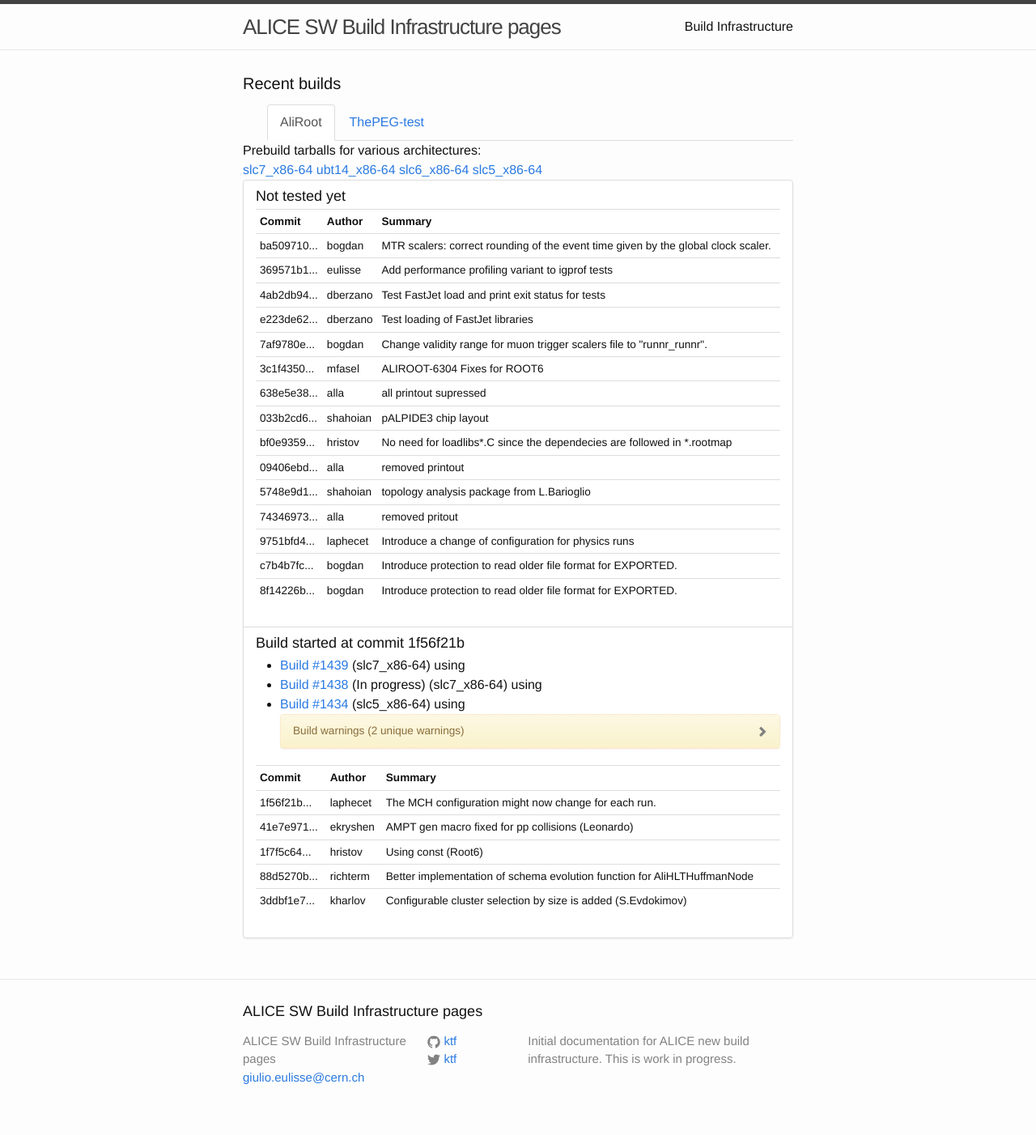
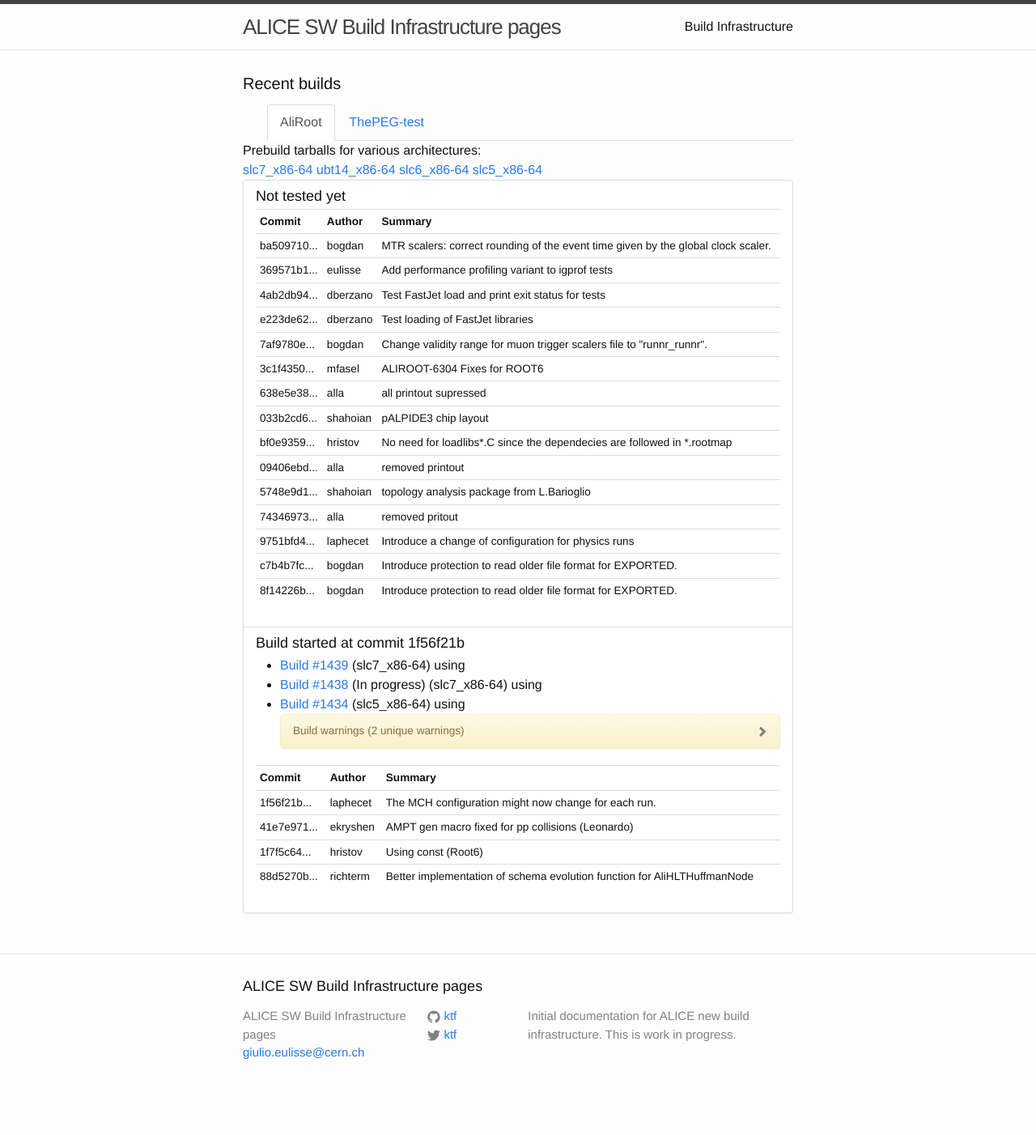
Before and after one commit to alisw/alisw.github.io, a Jekyll site: the page built from index.html, in a window 1280 px wide. Shown: the whole page at 81% size. Built offline with Jekyll 4.4.1, drawn with Linux system fonts in a browser that asks for light colours; nearby versions of some CDN libraries; after the commit the page ends 1372 px from its top, so only the background shows below that.

Commit message:
Updated results.

```diff
--- a/_data/commits-aliroot-master.yaml
+++ b/_data/commits-aliroot-master.yaml
@@ -93,8 +93,3 @@
  message: >-
     Better implementation of schema evolution function for AliHLTHuffmanNode
  author: !!str richterm
--
- commit: "3ddbf1e7038ee0c63cce70683ad6a6b73db35257"
- message: >-
-    Configurable cluster selection by size is added (S.Evdokimov)
- author: !!str kharlov
```
